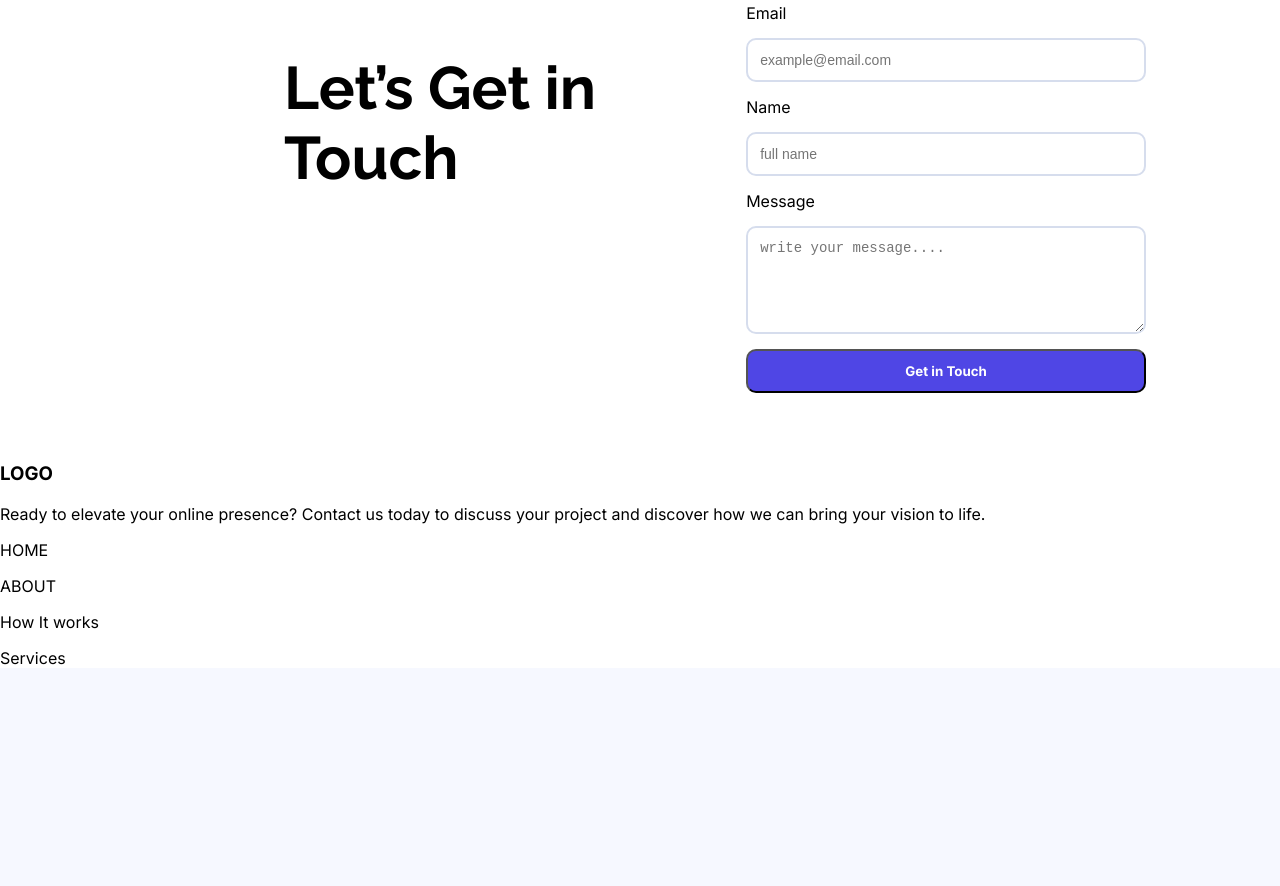
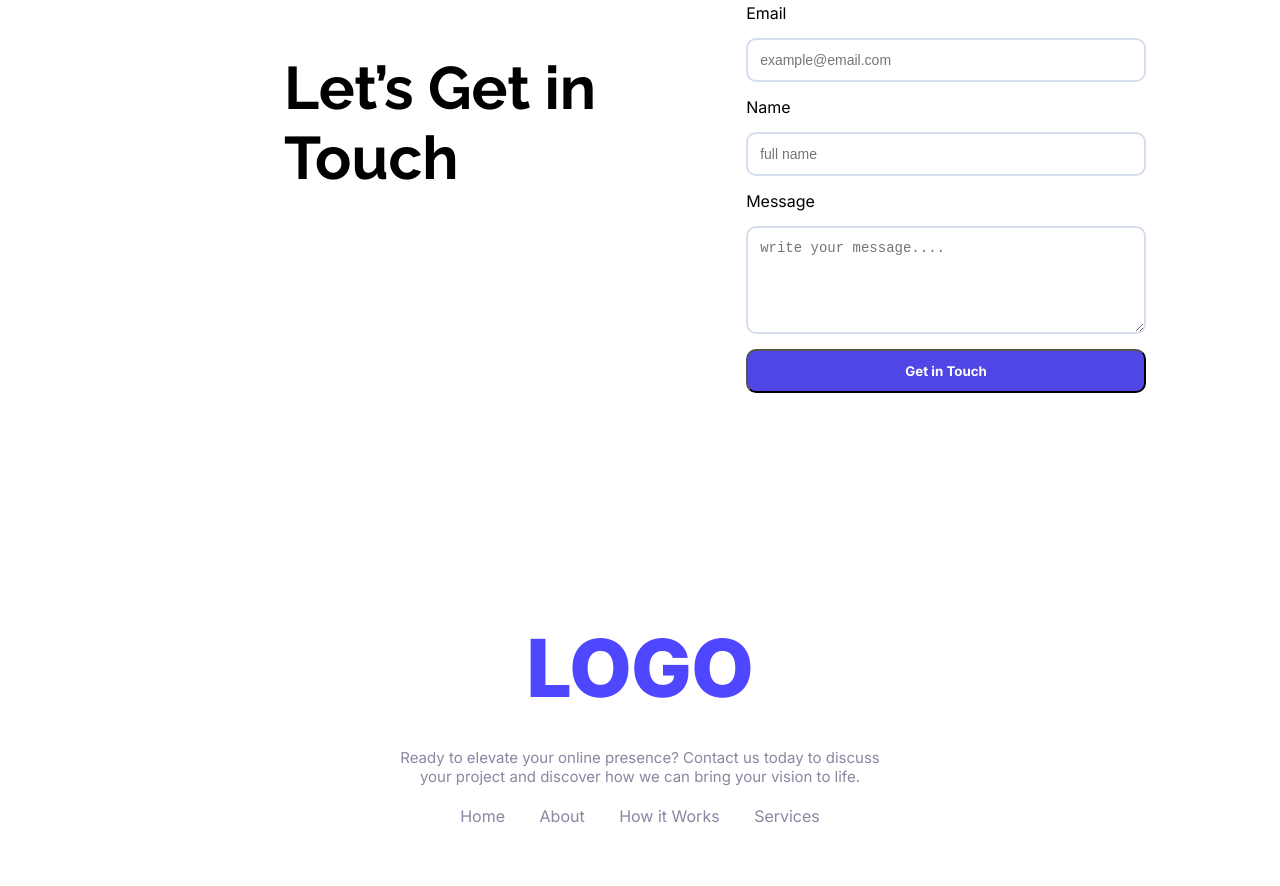
Before and after one commit to sowmetra49/Assignment1, a plain HTML site: page index.html in a window 1280 px wide. Shown: the part 2529-3415 px from the top of the page. Before the commit the page ends 3213 px from the top, so only its background shows below. Drawn offline with Linux system fonts and the light colour scheme.

Commit message:
again added html file and done css for footer section

```diff
--- a/Styles/assign.css
+++ b/Styles/assign.css
@@ -292,3 +292,50 @@ button {
   font-family: 'Inter', sans-serif;
 
 }
+
+/* footer css */
+
+body {
+  margin: 0;
+  font-family: 'Inter', sans-serif;
+  background: white;
+}
+
+.footer {
+  text-align: center;
+  padding: 60px 20px;
+}
+
+.footer-logo {
+  color: #4E47FF;
+  font-size: 80px;
+  font-weight: 700;
+  font-weight: 850;
+  margin-top: 104px;
+  margin-bottom: 2px;
+  line-height: 121px;
+
+}
+
+.footer-description {
+  color: #8987A1;
+  font-size: 15px;
+  max-width:531px;
+  margin: 20px auto;
+  line-height:auto;
+  font-weight: 100px;
+}
+
+.footer-nav {
+  margin-top: 20px;
+}
+
+.footer-nav a {
+  color: #8987A1;
+  text-decoration: none;
+   margin: 0 15px;
+}
+
+.footer-nav a:hover {
+  text-decoration: underline;
+}
--- a/index.html
+++ b/index.html
@@ -86,36 +86,18 @@
   </section>
 
   <footer>
-    <section >
-
-            <section class="about secondary-bg">
-            <h1 class="footer-h1">LOGO</h1>
-            <p class="footer-description">
-                Ready to elevate your online presence? Contact us today to discuss your project and discover how we can bring your vision to life.
-            </p>
-            <div class="footer-items">
-
-                <div class="about-item">
-                    <p class="footer-title">HOME</p>
-
-                </div>
-                <div class="footer-item">
-                    <p class="footer-title">ABOUT</p>
-
-                </div>
-                <div class="footer-item">
-                    <p class="footer-title">How It works</p>
-
-                </div>
-                <div class="about-item">
-                    <p class="items-title">Services</p>
-
-                </div>
-            </div>
-        </section>
-
-
-
+<footer class="footer">
+    <h1 class="footer-logo">LOGO</h1>
+    <p class="footer-description">
+      Ready to elevate your online presence? Contact us today to discuss <br>
+      your project and discover how we can bring your vision to life.
+    </p>
+    <nav class="footer-nav">
+      <a href="#">Home</a>
+      <a href="#">About</a>
+      <a href="#">How it Works</a>
+      <a href="#">Services</a>
+    </nav>
   </footer>
 
 
```
